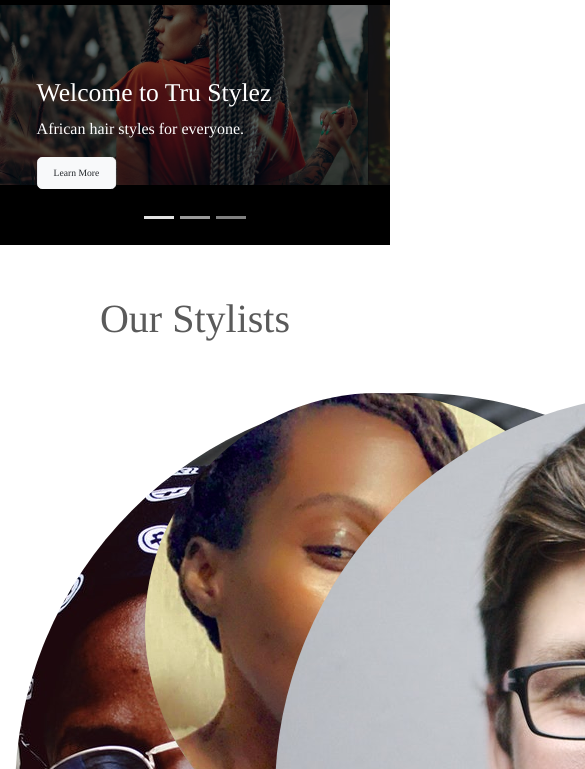
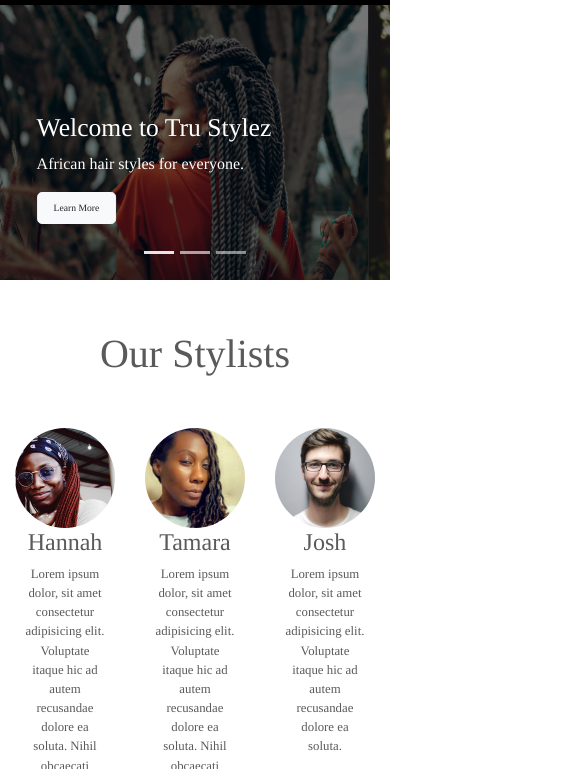
Before and after one commit to rjblee/tru_stylez, a plain HTML site: page index.html in a window 390 px wide. Shown: the part 75-844 px from the top of the page, 585 px wide, since content can reach past the window. Drawn offline with nearby package versions, Linux system fonts and the light colour scheme.

Commit message:
Edit to be responsive for carousel and content section

```diff
--- a/css/style.css
+++ b/css/style.css
@@ -71,6 +71,11 @@
   margin-bottom: 50px;
 }
 
+.rounded-circle {
+  width: 140px;
+  height: 140px;
+}
+
 .team .col-4 {
     text-align: center;
     margin-bottom: 20px;
@@ -127,14 +132,17 @@
   }
 
   .carousel {
-    margin-top: auto;
+    margin-top: 80px;
     padding-bottom: auto;
   }
 
   .carousel-item {
-    height: 320px;
-    padding-bottom: auto;
+    height: 275px;
+    /* revive this if doesn't work*/
+  }
 
+  .carousel-item .img-fluid{
+    height: 300px;
   }
 
   .navbar-brand {
@@ -152,6 +160,23 @@
 
   .bg-clear {
     background-color: black;
+  }
+
+  .rounded-circle {
+    width: 100px;
+    height: 100px;
+  }
+
+  .col-4 h2 {
+    font-size: 1.5em;
+  }
+
+  .col-4 p {
+    font-size: 0.8em;
+  }
+
+  .content .lead {
+    font-size: 1em;
   }
 
 }
```
